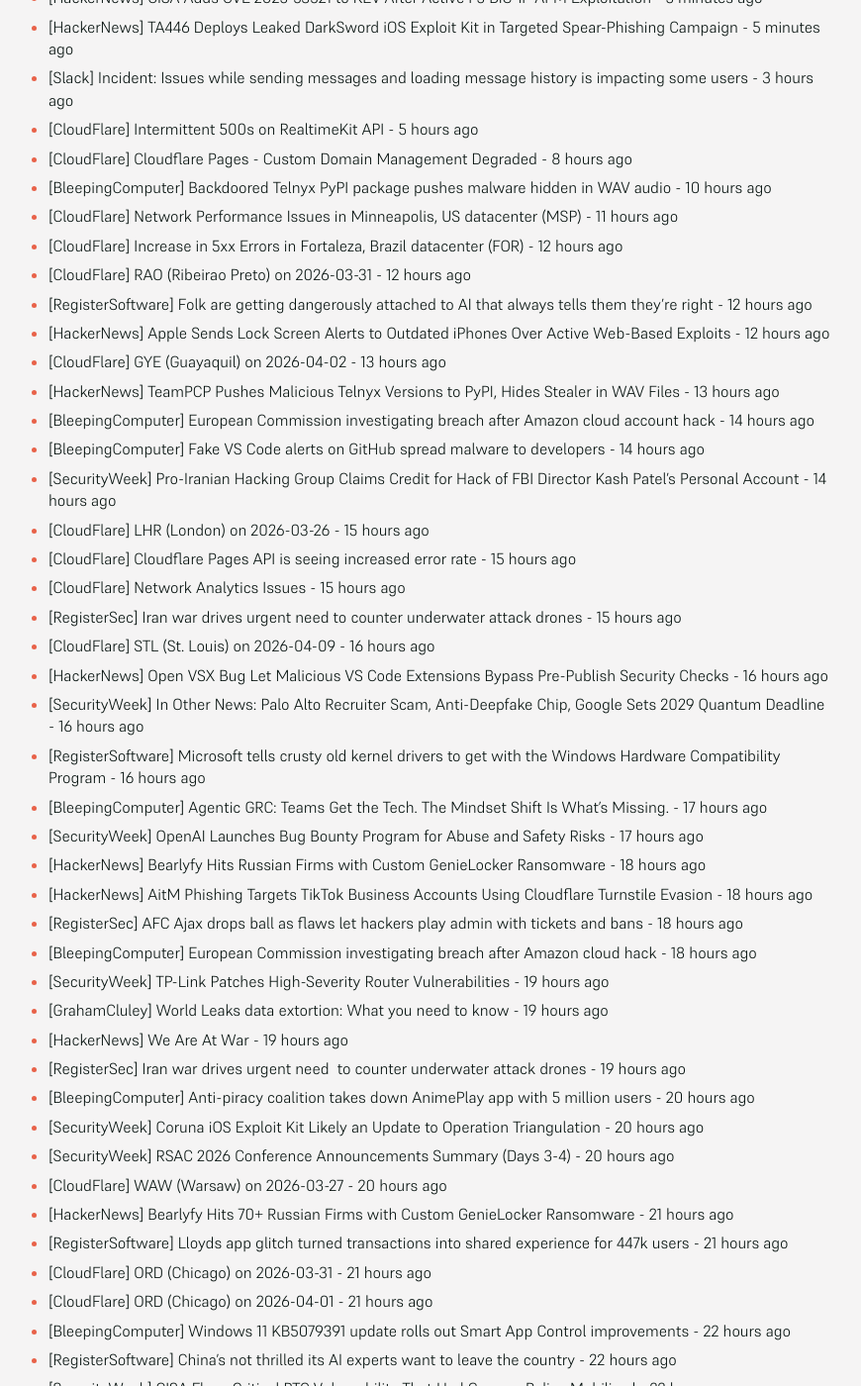
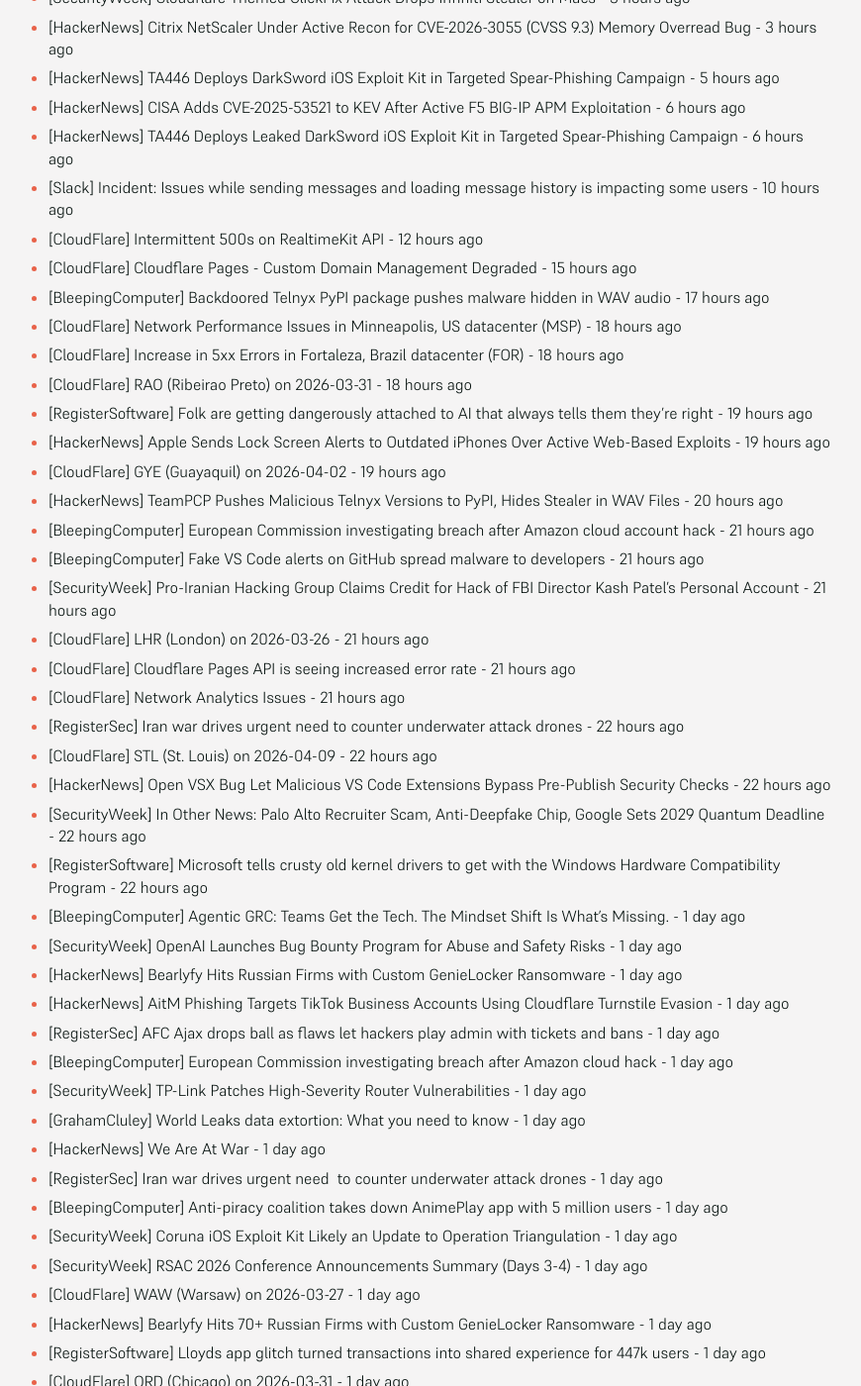
Before and after one commit to SecOpsNews/news, a Jekyll site: the page built from index.md, in a window 1280 px wide and 1400 px high, scrolled down 288 px. Shown: the whole window at 99% size, without its empty margins (215-1085 px from the left). Built offline with Jekyll 4.4.1, drawn with Linux system fonts in a browser that asks for light colours; some of the changed text lies outside the part shown.

Commit message:
New Feed

```diff
--- a/index.md
+++ b/index.md
@@ -9,53 +9,56 @@ description: Latest Updates
 
 <!-- SecOps start -->
 
-- [HackerNews] CISA Adds CVE-2025-53521 to KEV After Active F5 BIG-IP APM Exploitation - 5 minutes ago
-- [HackerNews] TA446 Deploys Leaked DarkSword iOS Exploit Kit in Targeted Spear-Phishing Campaign - 5 minutes ago
-- [Slack] Incident: Issues while sending messages and loading message history is impacting some users - 3 hours ago
-- [CloudFlare] Intermittent 500s on RealtimeKit API - 5 hours ago
-- [CloudFlare] Cloudflare Pages - Custom Domain Management Degraded - 8 hours ago
-- [BleepingComputer] Backdoored Telnyx PyPI package pushes malware hidden in WAV audio - 10 hours ago
-- [CloudFlare] Network Performance Issues in Minneapolis, US datacenter (MSP) - 11 hours ago
-- [CloudFlare] Increase in 5xx Errors in Fortaleza, Brazil datacenter (FOR) - 12 hours ago
-- [CloudFlare] RAO (Ribeirao Preto) on 2026-03-31 - 12 hours ago
-- [RegisterSoftware] Folk are getting dangerously attached to AI that always tells them they're right - 12 hours ago
-- [HackerNews] Apple Sends Lock Screen Alerts to Outdated iPhones Over Active Web-Based Exploits - 12 hours ago
-- [CloudFlare] GYE (Guayaquil) on 2026-04-02 - 13 hours ago
-- [HackerNews] TeamPCP Pushes Malicious Telnyx Versions to PyPI, Hides Stealer in WAV Files - 13 hours ago
-- [BleepingComputer] European Commission investigating breach after Amazon cloud account hack - 14 hours ago
-- [BleepingComputer] Fake VS Code alerts on GitHub spread malware to developers - 14 hours ago
-- [SecurityWeek] Pro-Iranian Hacking Group Claims Credit for Hack of FBI Director Kash Patel’s Personal Account - 14 hours ago
-- [CloudFlare] LHR (London) on 2026-03-26 - 15 hours ago
-- [CloudFlare] Cloudflare Pages API is seeing increased error rate - 15 hours ago
-- [CloudFlare] Network Analytics Issues - 15 hours ago
-- [RegisterSec] Iran war drives urgent need to counter underwater attack drones - 15 hours ago
-- [CloudFlare] STL (St. Louis) on 2026-04-09 - 16 hours ago
-- [HackerNews] Open VSX Bug Let Malicious VS Code Extensions Bypass Pre-Publish Security Checks - 16 hours ago
-- [SecurityWeek] In Other News: Palo Alto Recruiter Scam, Anti-Deepfake Chip, Google Sets 2029 Quantum Deadline - 16 hours ago
-- [RegisterSoftware] Microsoft tells crusty old kernel drivers to get with the Windows Hardware Compatibility Program - 16 hours ago
-- [BleepingComputer] Agentic GRC: Teams Get the Tech. The Mindset Shift Is What's Missing. - 17 hours ago
-- [SecurityWeek] OpenAI Launches Bug Bounty Program for Abuse and Safety Risks - 17 hours ago
-- [HackerNews] Bearlyfy Hits Russian Firms with Custom GenieLocker Ransomware - 18 hours ago
-- [HackerNews] AitM Phishing Targets TikTok Business Accounts Using Cloudflare Turnstile Evasion - 18 hours ago
-- [RegisterSec] AFC Ajax drops ball as flaws let hackers play admin with tickets and bans - 18 hours ago
-- [BleepingComputer] European Commission investigating breach after Amazon cloud hack - 18 hours ago
-- [SecurityWeek] TP-Link Patches High-Severity Router Vulnerabilities - 19 hours ago
-- [GrahamCluley] World Leaks data extortion: What you need to know - 19 hours ago
-- [HackerNews] We Are At War - 19 hours ago
-- [RegisterSec] Iran war drives urgent need  to counter underwater attack drones - 19 hours ago
-- [BleepingComputer] Anti-piracy coalition takes down AnimePlay app with 5 million users - 20 hours ago
-- [SecurityWeek] Coruna iOS Exploit Kit Likely an Update to Operation Triangulation - 20 hours ago
-- [SecurityWeek] RSAC 2026 Conference Announcements Summary (Days 3-4) - 20 hours ago
-- [CloudFlare] WAW (Warsaw) on 2026-03-27 - 20 hours ago
-- [HackerNews] Bearlyfy Hits 70+ Russian Firms with Custom GenieLocker Ransomware - 21 hours ago
-- [RegisterSoftware] Lloyds app glitch turned transactions into shared experience for 447k users - 21 hours ago
-- [CloudFlare] ORD (Chicago) on 2026-03-31 - 21 hours ago
-- [CloudFlare] ORD (Chicago) on 2026-04-01 - 21 hours ago
-- [BleepingComputer] Windows 11 KB5079391 update rolls out Smart App Control improvements - 22 hours ago
-- [RegisterSoftware] China's not thrilled its AI experts want to leave the country - 22 hours ago
-- [SecurityWeek] CISA Flags Critical PTC Vulnerability That Had German Police Mobilized - 22 hours ago
-- [HackerNews] LangChain, LangGraph Flaws Expose Files, Secrets, Databases in Widely Used AI Frameworks - 22 hours ago
-- [BleepingComputer] Dutch Police discloses security breach after phishing attack - 23 hours ago
+- [SecurityWeek] Cloudflare-Themed ClickFix Attack Drops Infiniti Stealer on Macs - 3 hours ago
+- [HackerNews] Citrix NetScaler Under Active Recon for CVE-2026-3055 (CVSS 9.3) Memory Overread Bug - 3 hours ago
+- [HackerNews] TA446 Deploys DarkSword iOS Exploit Kit in Targeted Spear-Phishing Campaign - 5 hours ago
+- [HackerNews] CISA Adds CVE-2025-53521 to KEV After Active F5 BIG-IP APM Exploitation - 6 hours ago
+- [HackerNews] TA446 Deploys Leaked DarkSword iOS Exploit Kit in Targeted Spear-Phishing Campaign - 6 hours ago
+- [Slack] Incident: Issues while sending messages and loading message history is impacting some users - 10 hours ago
+- [CloudFlare] Intermittent 500s on RealtimeKit API - 12 hours ago
+- [CloudFlare] Cloudflare Pages - Custom Domain Management Degraded - 15 hours ago
+- [BleepingComputer] Backdoored Telnyx PyPI package pushes malware hidden in WAV audio - 17 hours ago
+- [CloudFlare] Network Performance Issues in Minneapolis, US datacenter (MSP) - 18 hours ago
+- [CloudFlare] Increase in 5xx Errors in Fortaleza, Brazil datacenter (FOR) - 18 hours ago
+- [CloudFlare] RAO (Ribeirao Preto) on 2026-03-31 - 18 hours ago
+- [RegisterSoftware] Folk are getting dangerously attached to AI that always tells them they're right - 19 hours ago
+- [HackerNews] Apple Sends Lock Screen Alerts to Outdated iPhones Over Active Web-Based Exploits - 19 hours ago
+- [CloudFlare] GYE (Guayaquil) on 2026-04-02 - 19 hours ago
+- [HackerNews] TeamPCP Pushes Malicious Telnyx Versions to PyPI, Hides Stealer in WAV Files - 20 hours ago
+- [BleepingComputer] European Commission investigating breach after Amazon cloud account hack - 21 hours ago
+- [BleepingComputer] Fake VS Code alerts on GitHub spread malware to developers - 21 hours ago
+- [SecurityWeek] Pro-Iranian Hacking Group Claims Credit for Hack of FBI Director Kash Patel’s Personal Account - 21 hours ago
+- [CloudFlare] LHR (London) on 2026-03-26 - 21 hours ago
+- [CloudFlare] Cloudflare Pages API is seeing increased error rate - 21 hours ago
+- [CloudFlare] Network Analytics Issues - 21 hours ago
+- [RegisterSec] Iran war drives urgent need to counter underwater attack drones - 22 hours ago
+- [CloudFlare] STL (St. Louis) on 2026-04-09 - 22 hours ago
+- [HackerNews] Open VSX Bug Let Malicious VS Code Extensions Bypass Pre-Publish Security Checks - 22 hours ago
+- [SecurityWeek] In Other News: Palo Alto Recruiter Scam, Anti-Deepfake Chip, Google Sets 2029 Quantum Deadline - 22 hours ago
+- [RegisterSoftware] Microsoft tells crusty old kernel drivers to get with the Windows Hardware Compatibility Program - 22 hours ago
+- [BleepingComputer] Agentic GRC: Teams Get the Tech. The Mindset Shift Is What's Missing. - 1 day ago
+- [SecurityWeek] OpenAI Launches Bug Bounty Program for Abuse and Safety Risks - 1 day ago
+- [HackerNews] Bearlyfy Hits Russian Firms with Custom GenieLocker Ransomware - 1 day ago
+- [HackerNews] AitM Phishing Targets TikTok Business Accounts Using Cloudflare Turnstile Evasion - 1 day ago
+- [RegisterSec] AFC Ajax drops ball as flaws let hackers play admin with tickets and bans - 1 day ago
+- [BleepingComputer] European Commission investigating breach after Amazon cloud hack - 1 day ago
+- [SecurityWeek] TP-Link Patches High-Severity Router Vulnerabilities - 1 day ago
+- [GrahamCluley] World Leaks data extortion: What you need to know - 1 day ago
+- [HackerNews] We Are At War - 1 day ago
+- [RegisterSec] Iran war drives urgent need  to counter underwater attack drones - 1 day ago
+- [BleepingComputer] Anti-piracy coalition takes down AnimePlay app with 5 million users - 1 day ago
+- [SecurityWeek] Coruna iOS Exploit Kit Likely an Update to Operation Triangulation - 1 day ago
+- [SecurityWeek] RSAC 2026 Conference Announcements Summary (Days 3-4) - 1 day ago
+- [CloudFlare] WAW (Warsaw) on 2026-03-27 - 1 day ago
+- [HackerNews] Bearlyfy Hits 70+ Russian Firms with Custom GenieLocker Ransomware - 1 day ago
+- [RegisterSoftware] Lloyds app glitch turned transactions into shared experience for 447k users - 1 day ago
+- [CloudFlare] ORD (Chicago) on 2026-03-31 - 1 day ago
+- [CloudFlare] ORD (Chicago) on 2026-04-01 - 1 day ago
+- [BleepingComputer] Windows 11 KB5079391 update rolls out Smart App Control improvements - 1 day ago
+- [RegisterSoftware] China's not thrilled its AI experts want to leave the country - 1 day ago
+- [SecurityWeek] CISA Flags Critical PTC Vulnerability That Had German Police Mobilized - 1 day ago
+- [HackerNews] LangChain, LangGraph Flaws Expose Files, Secrets, Databases in Widely Used AI Frameworks - 1 day ago
+- [BleepingComputer] Dutch Police discloses security breach after phishing attack - 1 day ago
 - [RegisterSec] Security boffins scoured the web and found hundreds of valid API keys - 1 day ago
 - [CloudFlare] LAX (Los Angeles) on 2026-03-27 - 1 day ago
 - [CloudFlare] ZRH (Zurich) on 2026-03-27 - 1 day ago
@@ -98,29 +101,22 @@ description: Latest Updates
 - [BleepingComputer] WhatsApp rolls out more AI features, iOS multi-account support - 1 day ago
 - [BleepingComputer] TikTok for Business accounts targeted in new phishing campaign - 1 day ago
 - [RegisterSoftware] Linear moves sideways to agentic AI as CEO declares issue tracking dead - 1 day ago
-- [SecurityWeek] Cisco Patches Multiple Vulnerabilities in IOS Software - 1 day ago
-- [SecurityWeek] Chinese Hackers Caught Deep Within Telecom Backbone Infrastructure - 1 day ago
-- [SecurityWeek] BIND Updates Patch High-Severity Vulnerabilities - 1 day ago
-- [RegisterSoftware] AI bug reports went from junk to legit overnight, says Linux kernel czar - 1 day ago
-- [BleepingComputer] Russia arrests suspected owner of LeakBase cybercrime forum - 1 day ago
-- [IT Governance] When Trusted Tools Become the Attack Vector: What the Trivy and LiteLLM Attacks Mean for You - 1 day ago
-- [BleepingComputer] Coruna iOS exploit framework linked to Triangulation attacks - 1 day ago
-- [HackerNews] ThreatsDay Bulletin: PQC Push, AI Vuln Hunting, Pirated Traps, Phishing Kits & 20 More Stories - 1 day ago
-- [HackerNews] Masters of Imitation: How Hackers and Art Forgers Perfect the Art of Deception - 1 day ago
-- [HackerNews] Claude Extension Flaw Enabled Zero-Click XSS Prompt Injection via Any Website - 1 day ago
-- [GrahamCluley] Smashing Security podcast #460: Never knock on the door of a nuclear submarine base and ask for a selfie - 1 day ago
-- [RegisterSoftware] Brit lawmaker targeted by AI deepfake fails to get answers from US Big Tech - 1 day ago
-- [BleepingComputer] Suspected RedLine infostealer malware admin extradited to US - 1 day ago
-- [RegisterSec] Brit lawmaker targeted by AI deepfake fails to get answers from US Big Tech - 1 day ago
-- [HackerNews] Coruna iOS Kit Reuses 2023 Triangulation Exploit Code in New Mass Attacks - 1 day ago
-- [HackerNews] [Webinar] Stop Guessing. Learn to Validate Your Defenses Against Real Attacks - 1 day ago
-- [RegisterSoftware] Welsh government used Copilot for review to justify closing organization - 1 day ago
-- [SecurityWeek] Alleged RedLine Malware Administrator Extradited to US - 1 day ago
-- [SecurityWeek] Dell and HP Roll Out Quantum-Resistant Device Security and AI-Era Cyber Resilience - 1 day ago
-- [RegisterSec] UK wants to know if banning under-16s from social media does anything useful - 1 day ago
-- [HackerNews] WebRTC Skimmer Bypasses CSP to Steal Payment Data from E-Commerce Sites - 1 day ago
-- [HIBP] Scuf Gaming - 128,683 breached accounts - 1 day ago
-- [CloudFlare] BOG (Bogota) on 2026-03-24 - 1 day ago
+- [SecurityWeek] Cisco Patches Multiple Vulnerabilities in IOS Software - 2 days ago
+- [SecurityWeek] Chinese Hackers Caught Deep Within Telecom Backbone Infrastructure - 2 days ago
+- [SecurityWeek] BIND Updates Patch High-Severity Vulnerabilities - 2 days ago
+- [RegisterSoftware] AI bug reports went from junk to legit overnight, says Linux kernel czar - 2 days ago
+- [BleepingComputer] Russia arrests suspected owner of LeakBase cybercrime forum - 2 days ago
+- [IT Governance] When Trusted Tools Become the Attack Vector: What the Trivy and LiteLLM Attacks Mean for You - 2 days ago
+- [BleepingComputer] Coruna iOS exploit framework linked to Triangulation attacks - 2 days ago
+- [HackerNews] ThreatsDay Bulletin: PQC Push, AI Vuln Hunting, Pirated Traps, Phishing Kits & 20 More Stories - 2 days ago
+- [HackerNews] Masters of Imitation: How Hackers and Art Forgers Perfect the Art of Deception - 2 days ago
+- [HackerNews] Claude Extension Flaw Enabled Zero-Click XSS Prompt Injection via Any Website - 2 days ago
+- [GrahamCluley] Smashing Security podcast #460: Never knock on the door of a nuclear submarine base and ask for a selfie - 2 days ago
+- [RegisterSoftware] Brit lawmaker targeted by AI deepfake fails to get answers from US Big Tech - 2 days ago
+- [BleepingComputer] Suspected RedLine infostealer malware admin extradited to US - 2 days ago
+- [RegisterSec] Brit lawmaker targeted by AI deepfake fails to get answers from US Big Tech - 2 days ago
+- [HackerNews] Coruna iOS Kit Reuses 2023 Triangulation Exploit Code in New Mass Attacks - 2 days ago
+- [HackerNews] [Webinar] Stop Guessing. Learn to Validate Your Defenses Against Real Attacks - 2 days ago
 - [DataBreaches] Russian-linked hackers appear to have launched a crippling cyberattack on Western New Mexico University - 11 months ago
 - [DataBreaches] SK Telecom vows to take full responsibility for damage from recent data leak - 11 months ago
 - [HackerNews] Storm-1977 Hits Education Clouds with AzureChecker, Deploys 200+ Crypto Mining Containers - 11 months ago
```
